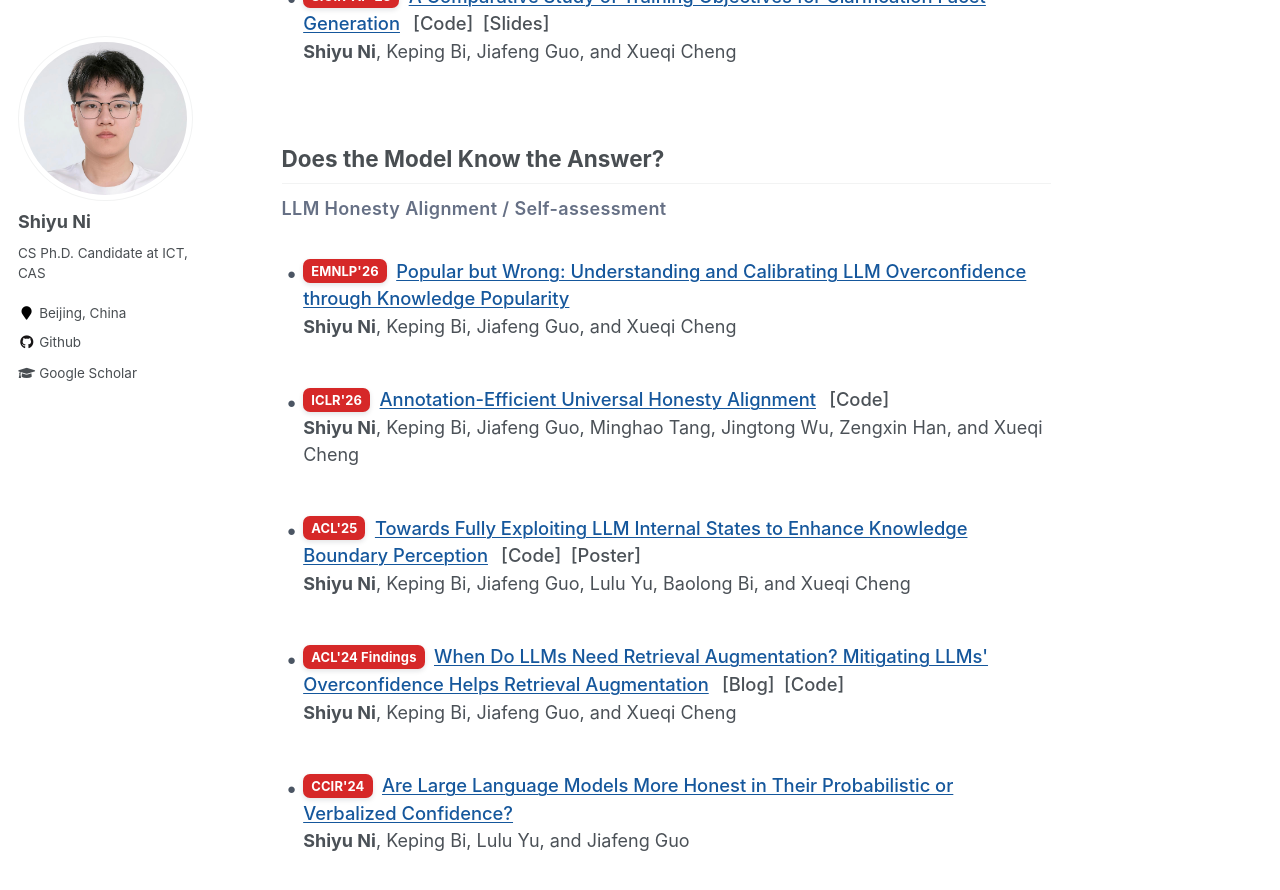
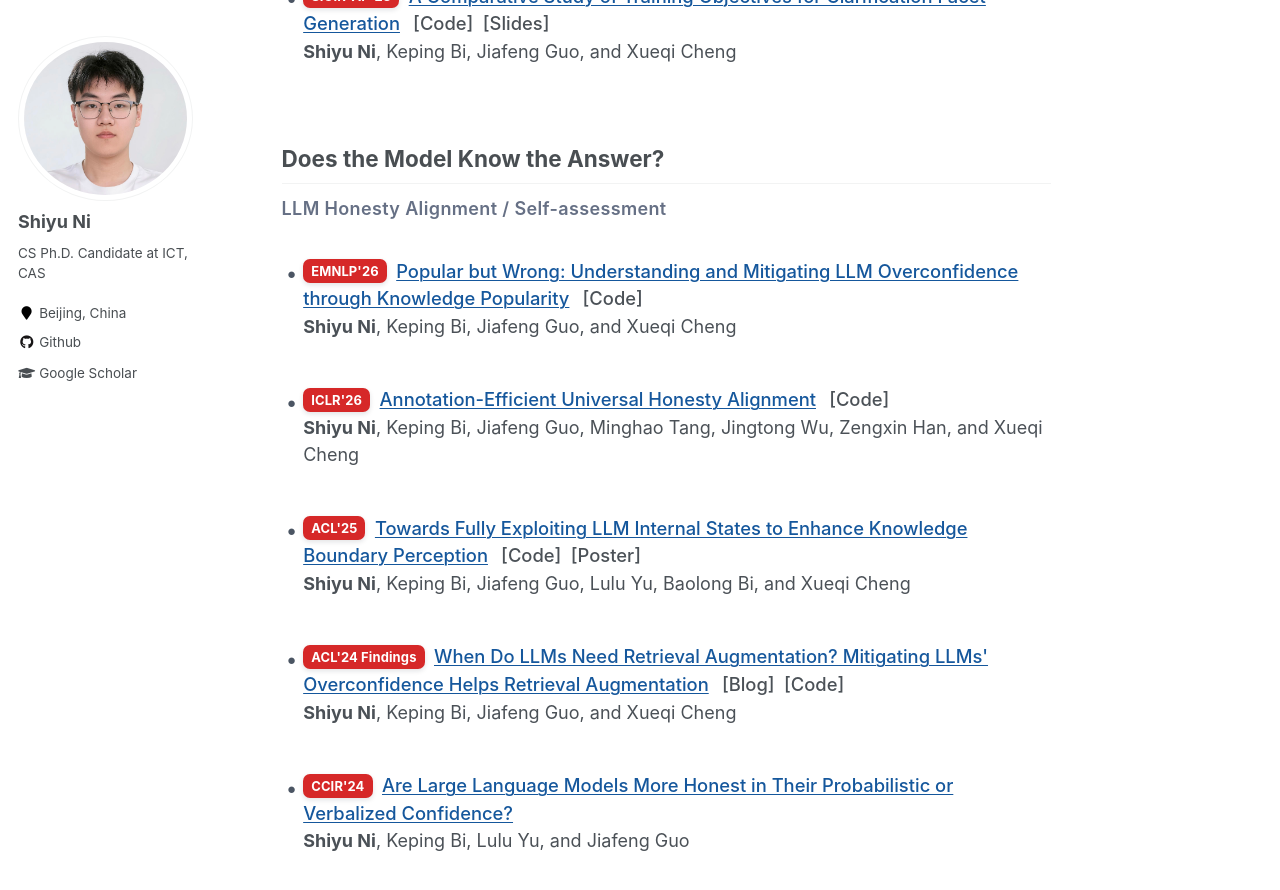
Before and after one commit to ShiyuNee/ShiyuNee.github.io, a Jekyll site: the page built from _pages/publications.md, in a window 1280 px wide and 900 px high, scrolled down 497 px. Shown: the top 890 px of the window. Built offline with Jekyll 4.4.1, drawn with Linux system fonts in a browser that asks for light colours.

Commit message:
Update Popular but Wrong publication

```diff
--- a/_data/publications.yml
+++ b/_data/publications.yml
@@ -24,7 +24,7 @@
 - section: Does the Model Know the Answer?
   subtitle: LLM Honesty Alignment / Self-assessment
   papers:
-    - title: "Popular but Wrong: Understanding and Calibrating LLM Overconfidence through Knowledge Popularity"
+    - title: "Popular but Wrong: Understanding and Mitigating LLM Overconfidence through Knowledge Popularity"
       authors: "<strong>Shiyu Ni</strong>, Keping Bi, Jiafeng Guo, and Xueqi Cheng"
       venue: "EMNLP 2026 · Conference on Empirical Methods in Natural Language Processing"
       description: "We provide a knowledge-popularity perspective for understanding and mitigating model overconfidence."
@@ -37,6 +37,9 @@
         - label: PDF
           icon: ai ai-arxiv
           url: https://arxiv.org/pdf/2505.17537
+        - label: Code
+          icon: fab fa-github
+          url: https://github.com/Trustworthy-Information-Access/Popular-but-Wrong
     - title: Annotation-Efficient Universal Honesty Alignment
       authors: "<strong>Shiyu Ni</strong>, Keping Bi, Jiafeng Guo, Minghao Tang, Jingtong Wu, Zengxin Han, and Xueqi Cheng"
       venue: "ICLR 2026 · The Fourteenth International Conference on Learning Representations"
```
